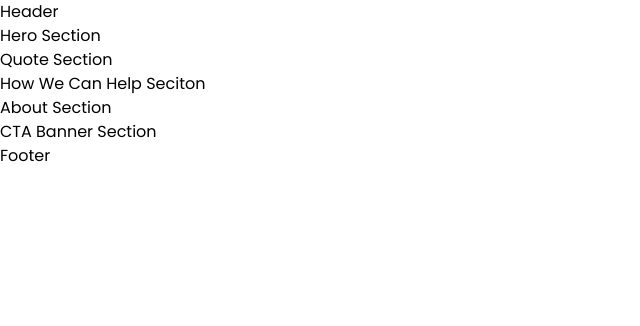
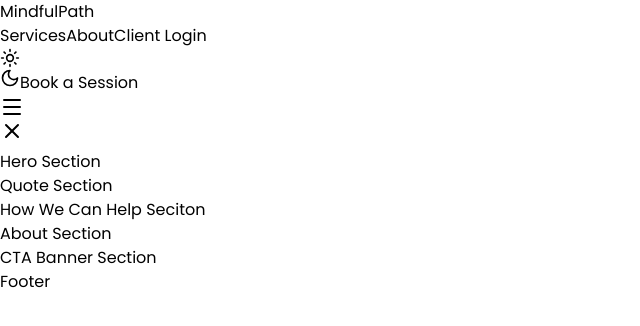
Before and after one commit to TNguyen20194/project-haven-react, a React (Vite) app: page / in a window 1280 px wide. Shown: the top 326 px of the page, without its empty margins (0-640 px from the left). Built offline with nearby package versions, Linux system fonts and the light colour scheme.

Commit message:
Update file

```diff
--- a/src/App.tsx
+++ b/src/App.tsx
@@ -7,7 +7,7 @@ import { BrowserRouter, Routes, Route } from "react-router";
 function App() {
 
   return (
-    <>
+    <div className="container">
     <BrowserRouter>
       <Header />
       <Routes>
@@ -15,7 +15,7 @@ function App() {
       </Routes>
       <Footer />
     </BrowserRouter>
-    </>
+    </div>
   )
 }
 
--- a/src/components/Header.tsx
+++ b/src/components/Header.tsx
@@ -1,9 +1,127 @@
+import { NavLink, Link } from "react-router";
+
 const Header = () => {
-    return (
+  return (
+    <header>
+      <div className="header-container">
+        <div className="nav">
+          <div className="logo">
+            <a href="index.html">MindfulPath</a>
+          </div>
+        </div>
         <div>
-            Header
+          <nav className="navigation rounded-full" aria-label="main navigation">
+            <a className="rounded-full" href="#services">
+              Services
+            </a>
+            <a className="rounded-full" href="#about">
+              About
+            </a>
+            <a className="rounded-full clientLoginTab" href="dashboard.html">
+              Client Login
+            </a>
+          </nav>
         </div>
-    )
-}
+        <div className="header-actions">
+          <button
+            id="themeToggle"
+            className="theme-toggle rounded-full"
+            type="button"
+          >
+            {/* Light Icon */}
+            <svg
+              xmlns="http://www.w3.org/2000/svg"
+              width="24"
+              height="24"
+              viewBox="0 0 24 24"
+              fill="none"
+              stroke="currentColor"
+              strokeWidth="2"
+              strokeLinecap="round"
+              strokeLinejoin="round"
+              className="lucide lucide-sun h-5 w-5 theme-icon theme-icon--sun"
+            >
+              <circle cx="12" cy="12" r="4"></circle>
+              <path d="M12 2v2"></path>
+              <path d="M12 20v2"></path>
+              <path d="m4.93 4.93 1.41 1.41"></path>
+              <path d="m17.66 17.66 1.41 1.41"></path>
+              <path d="M2 12h2"></path>
+              <path d="M20 12h2"></path>
+              <path d="m6.34 17.66-1.41 1.41"></path>
+              <path d="m19.07 4.93-1.41 1.41"></path>
+            </svg>
+            {/* Dark Icon */}
+            <svg
+              xmlns="http://www.w3.org/2000/svg"
+              width="24"
+              height="24"
+              viewBox="0 0 24 24"
+              fill="none"
+              stroke="currentColor"
+              strokeWidth="2"
+              strokeLinecap="round"
+              strokeLinejoin="round"
+              className="lucide lucide-moon h-5 w-5 theme-icon theme-icon--moon"
+            >
+              <path d="M12 3a6 6 0 0 0 9 9 9 9 0 1 1-9-9Z"></path>
+            </svg>
+          </button>
+          <button
+            className="button button-nav header-cta rounded-full"
+            type="button"
+          >
+            Book a Session
+          </button>
+        </div>
+
+        {/* Mobile Button */}
+        <button
+          className="mobile-menu-toggle"
+          type="button"
+          aria-label="Open main menu"
+          aria-expanded="false"
+          aria-controls="mobile-menu"
+        >
+          <span className="mobile-icon mobile-icon--open">
+            <svg
+              xmlns="http://www.w3.org/2000/svg"
+              width="24"
+              height="24"
+              viewBox="0 0 24 24"
+              fill="none"
+              stroke="currentColor"
+              strokeWidth="2"
+              strokeLinecap="round"
+              strokeLinejoin="round"
+              className="lucide lucide-menu-icon lucide-menu"
+            >
+              <path d="M4 5h16" />
+              <path d="M4 12h16" />
+              <path d="M4 19h16" />
+            </svg>
+          </span>
+          <span className="mobile-icon mobile-icon--close">
+            <svg
+              xmlns="http://www.w3.org/2000/svg"
+              width="24"
+              height="24"
+              viewBox="0 0 24 24"
+              fill="none"
+              stroke="currentColor"
+              strokeWidth="2"
+              strokeLinecap="round"
+              strokeLinejoin="round"
+              className="lucide lucide-x-icon lucide-x"
+            >
+              <path d="M18 6 6 18" />
+              <path d="m6 6 12 12" />
+            </svg>
+          </span>
+        </button>
+      </div>
+    </header>
+  );
+};
 
 export default Header;
--- a/src/pages/HomePage.tsx
+++ b/src/pages/HomePage.tsx
@@ -10,8 +10,12 @@ const HomePage = () => {
         <div>
             <HeroSection />
             <QuoteSection />
-            <HowWeCanHelpSection />
-            <AboutSection />
+            <section id="services">
+                <HowWeCanHelpSection />
+            </section>
+            <section id="about">
+                <AboutSection />
+            </section>
             <CTABannerSection />
         </div>
     )
```
